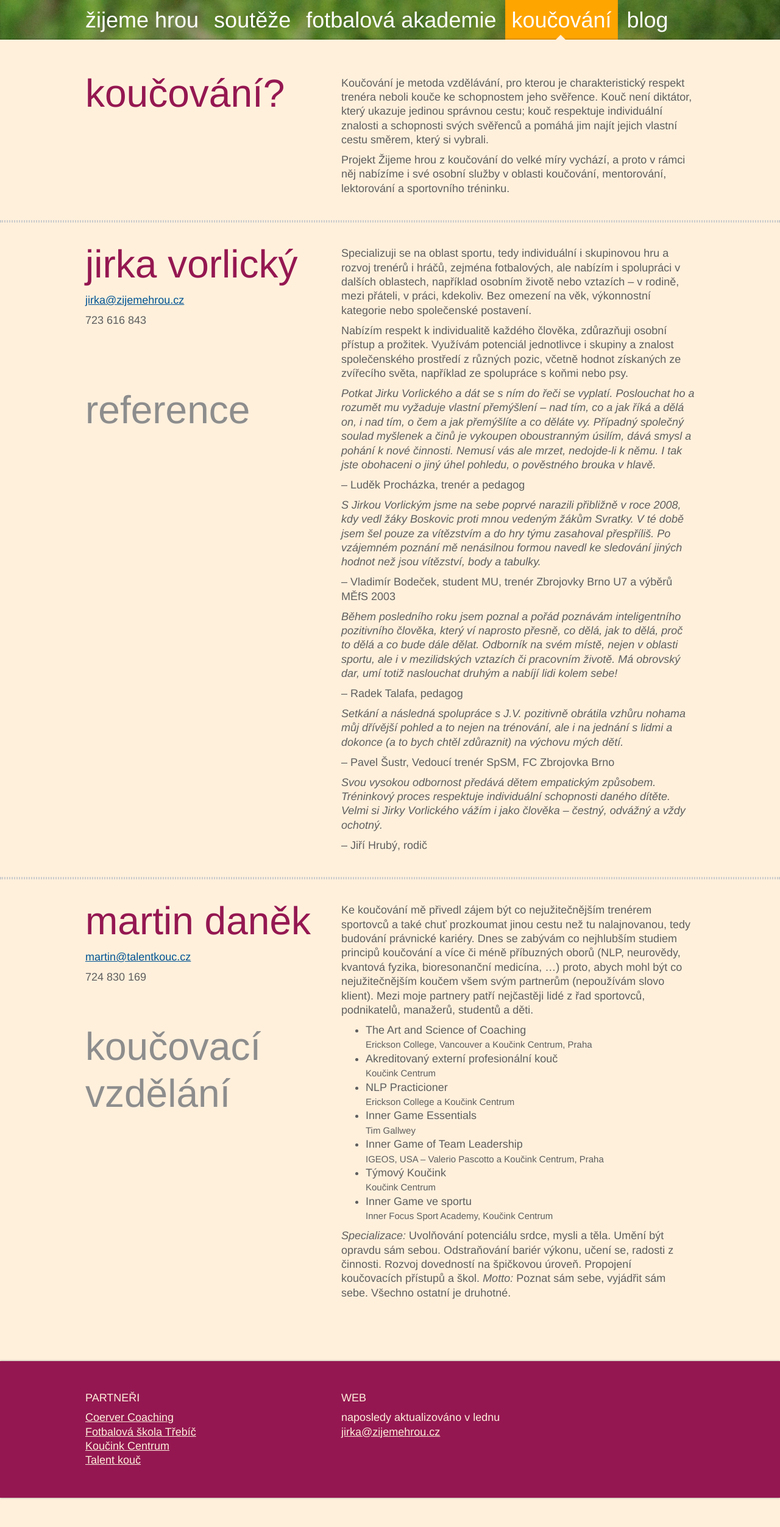
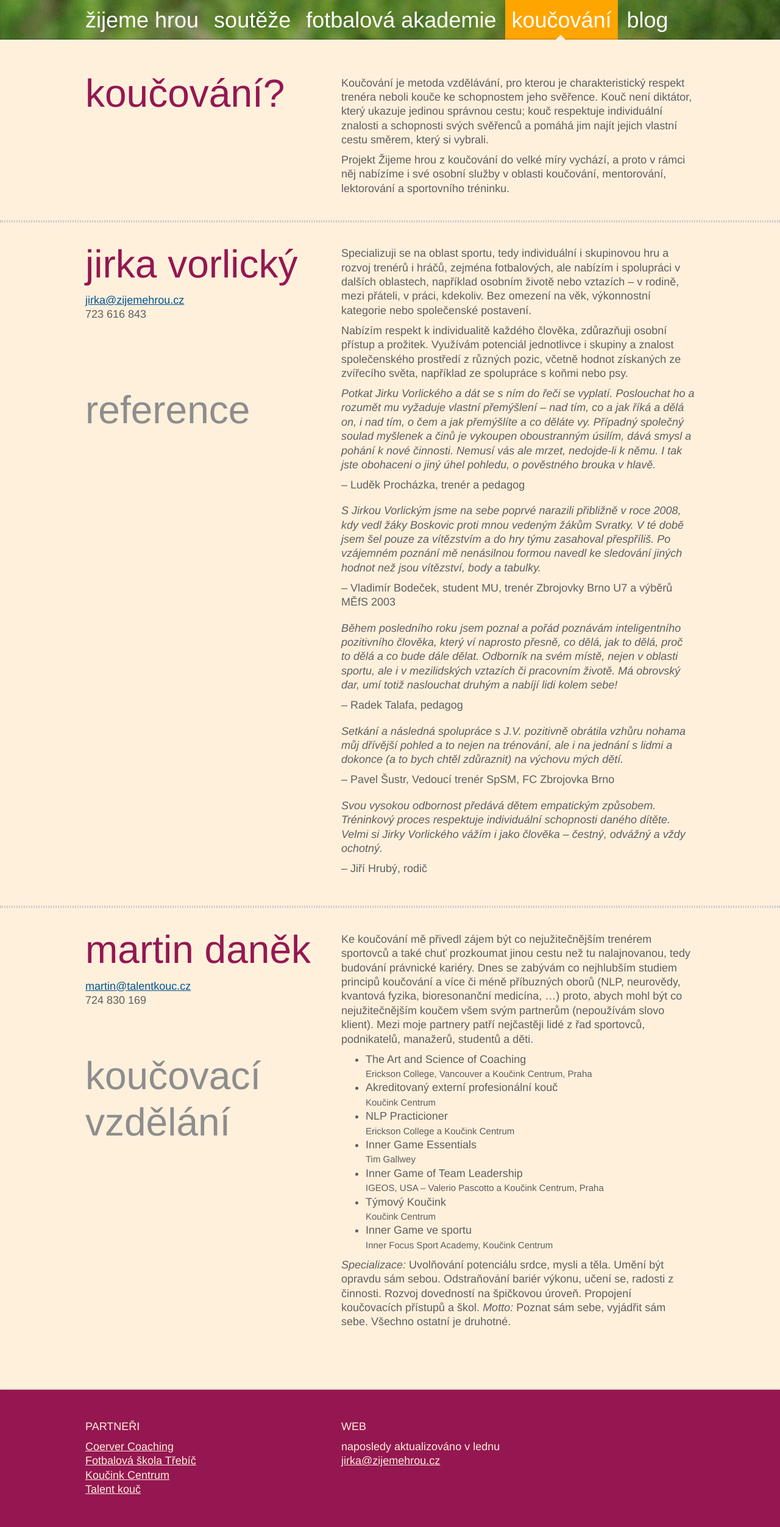
Before and after one commit to zoul/zijeme-hrou, a Jekyll site: the page built from koucovani/index.html, in a window 1280 px wide. Shown: the whole page at 61% size. Built offline with Jekyll 4.4.1, drawn with Linux system fonts in a browser that asks for light colours; before the commit the page ends 2456 px from its top, so only the background shows below that.

```diff
--- a/css/content.css
+++ b/css/content.css
@@ -63,15 +63,17 @@ td, th {
     text-align: left;
 }
 
-/* Citations */
+/* Testimonials */
 
-blockquote {
+.testimonial {
+    margin-bottom: 2ex;
     font-style: italic;
 }
 
-blockquote:after {
-    content: "– " attr(cite);
-    display: block;
+.testimonial .source {
     font-style: normal;
-    margin-top: 1ex;
 }
+
+.testimonial .source:before {
+    content: "– ";
+}
--- a/koucovani/index.html
+++ b/koucovani/index.html
@@ -30,7 +30,7 @@
                     <div class="pull">
                         <h2>Jirka Vorlický</h2>
                         <ul class="list-unstyled">
-                            <li><a href="mailto:jirka@zijemehrou.cz">jirka@zijemehrou.cz</a></p>
+                            <li><a href="mailto:jirka@zijemehrou.cz">jirka@zijemehrou.cz</a>
                             <li>723 616 843
                         </ul>
                     </div>
@@ -47,44 +47,53 @@
                     spolupráce s koňmi nebo psy.</p>
 
                     <h3 class="pull muted">Reference</h3>
-                    <blockquote cite="Luděk Procházka, trenér a pedagog">Potkat
-                    Jirku Vorlického a dát se s ním do řeči se vyplatí.
-                    Poslouchat ho a rozumět mu vyžaduje vlastní přemýšlení –
-                    nad tím, co a jak říká a dělá on, i nad tím, o čem a jak
-                    přemýšlíte a co děláte vy. Případný společný soulad
-                    myšlenek a činů je vykoupen oboustranným úsilím, dává smysl
-                    a pohání k nové činnosti. Nemusí vás ale mrzet, nedojde-li
-                    k němu. I tak jste obohaceni o jiný úhel pohledu, o
-                    pověstného brouka v hlavě.</blockquote>
-
-                    <blockquote cite="Vladimír Bodeček, student MU, trenér
-                    Zbrojovky Brno U7 a výběrů MĚfS 2003">S Jirkou Vorlickým
-                    jsme na sebe poprvé narazili přibližně v roce 2008, kdy
-                    vedl žáky Boskovic proti mnou vedeným žákům Svratky. V té
-                    době jsem šel pouze za vítězstvím a do hry týmu zasahoval
-                    přespříliš. Po vzájemném poznání mě nenásilnou formou
-                    navedl ke sledování jiných hodnot než jsou vítězství, body
-                    a tabulky.</blockquote>
-
-                    <blockquote cite="Radek Talafa, pedagog">Během posledního
-                    roku jsem poznal a pořád poznávám inteligentního
-                    pozitivního člověka, který ví naprosto přesně, co dělá, jak
-                    to dělá, proč to dělá a co bude dále dělat. Odborník na
-                    svém místě, nejen v oblasti sportu, ale i v mezilidských
-                    vztazích či pracovním životě. Má obrovský dar, umí totiž
-                    naslouchat druhým a nabíjí lidi kolem sebe!</blockquote>
-
-                    <blockquote cite="Pavel Šustr, Vedoucí trenér SpSM, FC
-                    Zbrojovka Brno">Setkání a následná spolupráce s J.V.
-                    pozitivně obrátila vzhůru nohama můj dřívější pohled a to
-                    nejen na trénování, ale i na jednání s lidmi a dokonce (a
-                    to bych chtěl zdůraznit) na výchovu mých dětí.</blockquote>
-
-                    <blockquote cite="Jiří Hrubý, rodič">Svou vysokou odbornost
-                    předává dětem empatickým způsobem. Tréninkový proces
-                    respektuje individuální schopnosti daného dítěte. Velmi si
-                    Jirky Vorlického vážím i jako člověka – čestný, odvážný a
-                    vždy ochotný.</blockquote>
+                    <div class="testimonial">
+                        <p>Potkat Jirku Vorlického a dát se s ním do řeči se
+                        vyplatí. Poslouchat ho a rozumět mu vyžaduje vlastní
+                        přemýšlení – nad tím, co a jak říká a dělá on, i nad tím, o
+                        čem a jak přemýšlíte a co děláte vy. Případný společný
+                        soulad myšlenek a činů je vykoupen oboustranným úsilím,
+                        dává smysl a pohání k nové činnosti. Nemusí vás ale mrzet,
+                        nedojde-li k němu. I tak jste obohaceni o jiný úhel
+                        pohledu, o pověstného brouka v hlavě.</p>
+                        <p class="source">Luděk Procházka, trenér a pedagog</p>
+                    </div>
+                    <div class="testimonial">
+                        <p>S Jirkou Vorlickým jsme na sebe poprvé narazili
+                        přibližně v roce 2008, kdy vedl žáky Boskovic proti mnou
+                        vedeným žákům Svratky. V té době jsem šel pouze za
+                        vítězstvím a do hry týmu zasahoval přespříliš. Po vzájemném
+                        poznání mě nenásilnou formou navedl ke sledování jiných
+                        hodnot než jsou vítězství, body a tabulky.</p>
+                        <p class="source">Vladimír Bodeček, student MU, trenér
+                        Zbrojovky Brno U7 a výběrů MĚfS 2003</p>
+                    </div>
+                    <div class="testimonial">
+                        <p>Během posledního roku jsem poznal a pořád poznávám
+                        inteligentního pozitivního člověka, který ví naprosto
+                        přesně, co dělá, jak to dělá, proč to dělá a co bude
+                        dále dělat. Odborník na svém místě, nejen v oblasti
+                        sportu, ale i v mezilidských vztazích či pracovním
+                        životě. Má obrovský dar, umí totiž naslouchat druhým a
+                        nabíjí lidi kolem sebe!</p>
+                        <p class="source">Radek Talafa, pedagog</p>
+                    </div>
+                    <div class="testimonial">
+                        <p>Setkání a následná spolupráce s J.V.  pozitivně
+                        obrátila vzhůru nohama můj dřívější pohled a to nejen
+                        na trénování, ale i na jednání s lidmi a dokonce (a to
+                        bych chtěl zdůraznit) na výchovu mých dětí.</p>
+                        <p class="source">Pavel Šustr, Vedoucí trenér SpSM, FC
+                        Zbrojovka Brno</p>
+                    </div>
+                    <div class="testimonial">
+                        <p>Svou vysokou odbornost předává dětem empatickým
+                        způsobem. Tréninkový proces respektuje individuální
+                        schopnosti daného dítěte. Velmi si Jirky Vorlického
+                        vážím i jako člověka – čestný, odvážný a vždy
+                        ochotný.</p>
+                        <p class="source">Jiří Hrubý, rodič</p>
+                    </div>
                 </div>
             </div>
             <hr class="padded">
@@ -93,7 +102,7 @@
                     <div class="pull">
                         <h2>Martin Daněk</h2>
                         <ul class="list-unstyled">
-                            <li><a href="mailto:martin@talentkouc.cz">martin@talentkouc.cz</a></p>
+                            <li><a href="mailto:martin@talentkouc.cz">martin@talentkouc.cz</a>
                             <li>724 830 169
                         </ul>
                     </div>
--- a/souteze/boskovice/2014.html
+++ b/souteze/boskovice/2014.html
@@ -86,7 +86,7 @@ kategorie U7 a U8 názorně vidět.</p>
 
 <p>Pokud se chcete turnaje zúčastnit, <a href="http://goo.gl/4DiKyp">vyplňte
 prosím závaznou přihlášku</a> a <a
-href="mailto:jirka@zijemehrou.cz?subject=Soupiska hráčů">pošlete nám
+href="mailto:jirka@zijemehrou.cz?subject=Soupiska%20hráčů">pošlete nám
 e-mailem</a> soupisku hráčů se jmény a ročníky narození. Kapacita turnaje je
 omezená, do každé věkové kategorie bude přijato nejvýš 12 týmů. Rozhoduje čas
 podání přihlášky, v opodstatněných případech si vyhrazujeme právo udělit
```
Also changed, not shown: _posts/2014-1-16-vzdelavani-treneru-v-programu-he-art.md (+1 -1 lines), css/competitions.css (+0 -12 lines).
